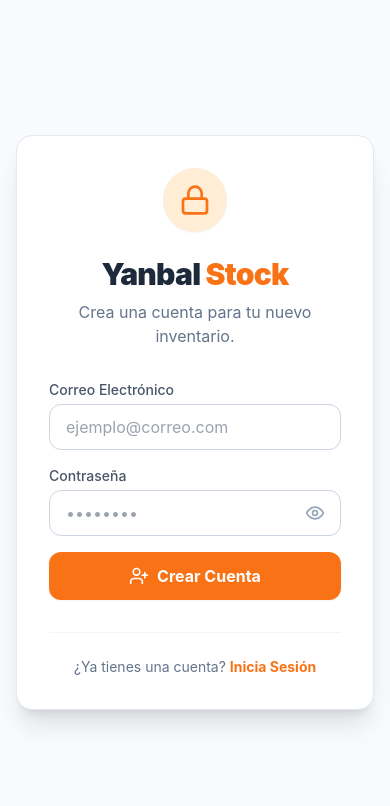
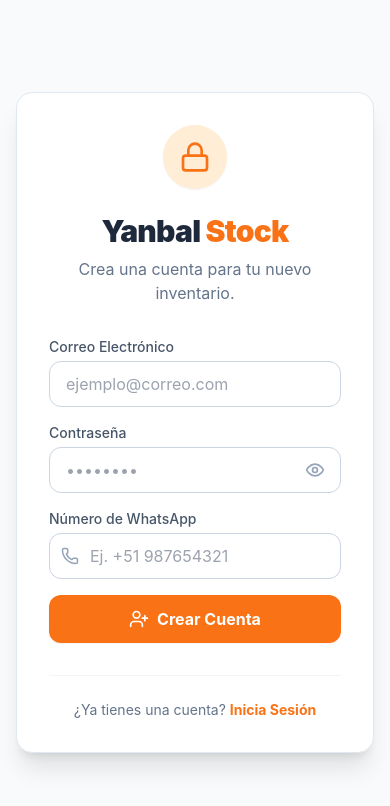
Before and after one commit to Dilan025/Yanbal-Stock, a React (Vite) app: page / in a window 390 px wide. Both pictures are taken after a click on the button "Regístrate aquí". Shown: the top 806 px of the page. Built offline with nearby package versions, Linux system fonts and the light colour scheme; no server answers.

Commit message:
Add WhatsApp phone field to registration

```diff
--- a/src/pages/Login.jsx
+++ b/src/pages/Login.jsx
@@ -1,13 +1,15 @@
 import React, { useState } from 'react';
-import { Lock, LogIn, UserPlus, Loader2 } from 'lucide-react';
-import { auth } from '../firebase';
+import { Lock, LogIn, UserPlus, Loader2, Phone } from 'lucide-react';
+import { auth, db } from '../firebase';
 import { signInWithEmailAndPassword, createUserWithEmailAndPassword, sendPasswordResetEmail } from 'firebase/auth';
+import { doc, setDoc } from 'firebase/firestore';
 import { toast } from 'react-hot-toast';
 
 export default function Login() {
   const [isLogin, setIsLogin] = useState(true);
   const [email, setEmail] = useState('');
   const [password, setPassword] = useState('');
+  const [phone, setPhone] = useState('');
   const [error, setError] = useState('');
   const [loading, setLoading] = useState(false);
   const [resetLoading, setResetLoading] = useState(false);
@@ -23,7 +25,12 @@
       if (isLogin) {
         await signInWithEmailAndPassword(auth, email, password);
       } else {
-        await createUserWithEmailAndPassword(auth, email, password);
+        const userCredential = await createUserWithEmailAndPassword(auth, email, password);
+        if (phone.trim() !== '') {
+          await setDoc(doc(db, 'users', userCredential.user.uid, 'settings', 'profile'), {
+            phone: phone.trim()
+          }, { merge: true });
+        }
       }
     } catch (err) {
       console.error(err);
@@ -136,6 +143,23 @@
             </div>
           </div>
 
+          {!isLogin && (
+            <div>
+              <label className="block text-sm font-medium text-slate-600 dark:text-slate-300 mb-1">Número de WhatsApp</label>
+              <div className="relative">
+                <Phone className="absolute left-3 top-1/2 -translate-y-1/2 text-slate-400" size={18} />
+                <input
+                  type="tel"
+                  value={phone}
+                  onChange={(e) => setPhone(e.target.value)}
+                  placeholder="Ej. +51 987654321"
+                  className="w-full pl-10 pr-4 py-2.5 rounded-xl border border-slate-300 dark:border-slate-600 bg-white dark:bg-slate-700 text-slate-900 dark:text-white focus:outline-none focus:ring-2 focus:ring-orange-500 focus:border-transparent transition-all"
+                  required={!isLogin}
+                />
+              </div>
+            </div>
+          )}
+
           {error && <div className="p-3 bg-red-50 dark:bg-red-900/50 text-red-600 dark:text-red-400 rounded-lg text-sm border border-red-100 dark:border-red-800">{error}</div>}
 
           <button
```
